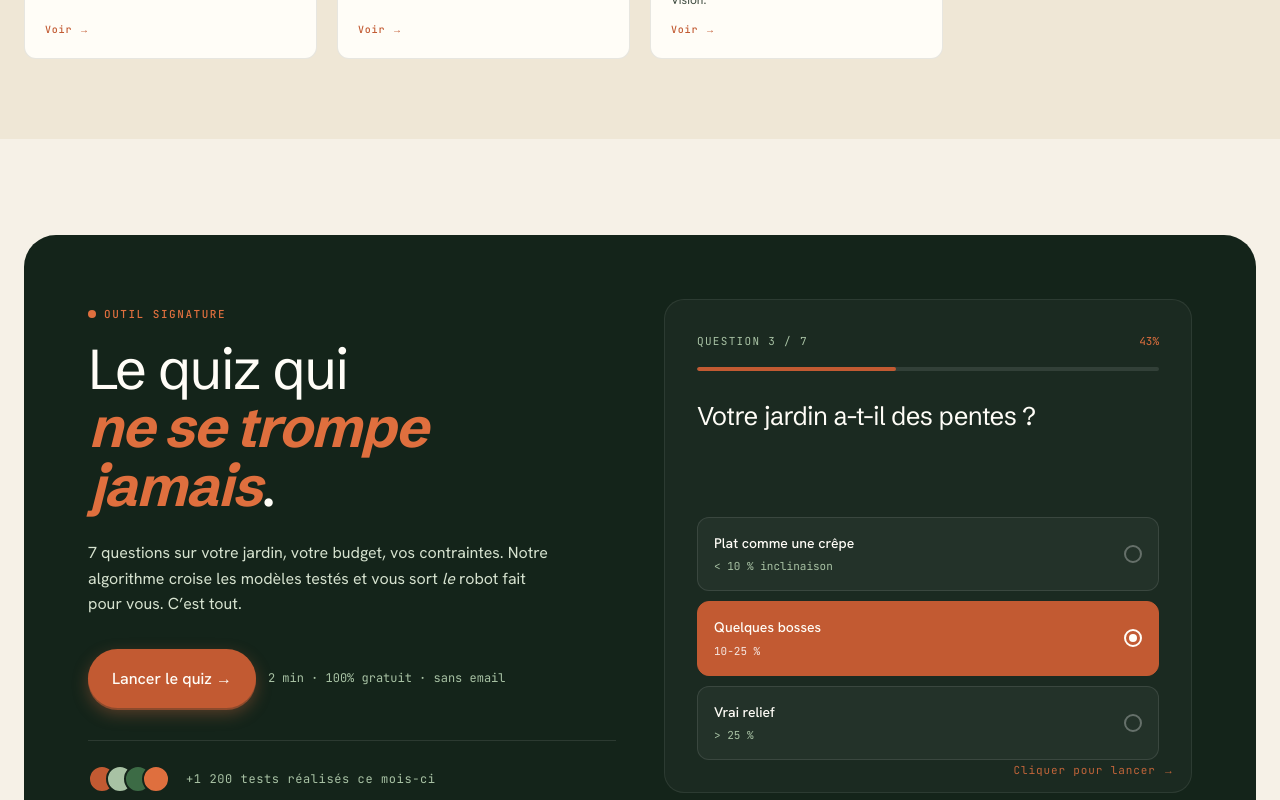
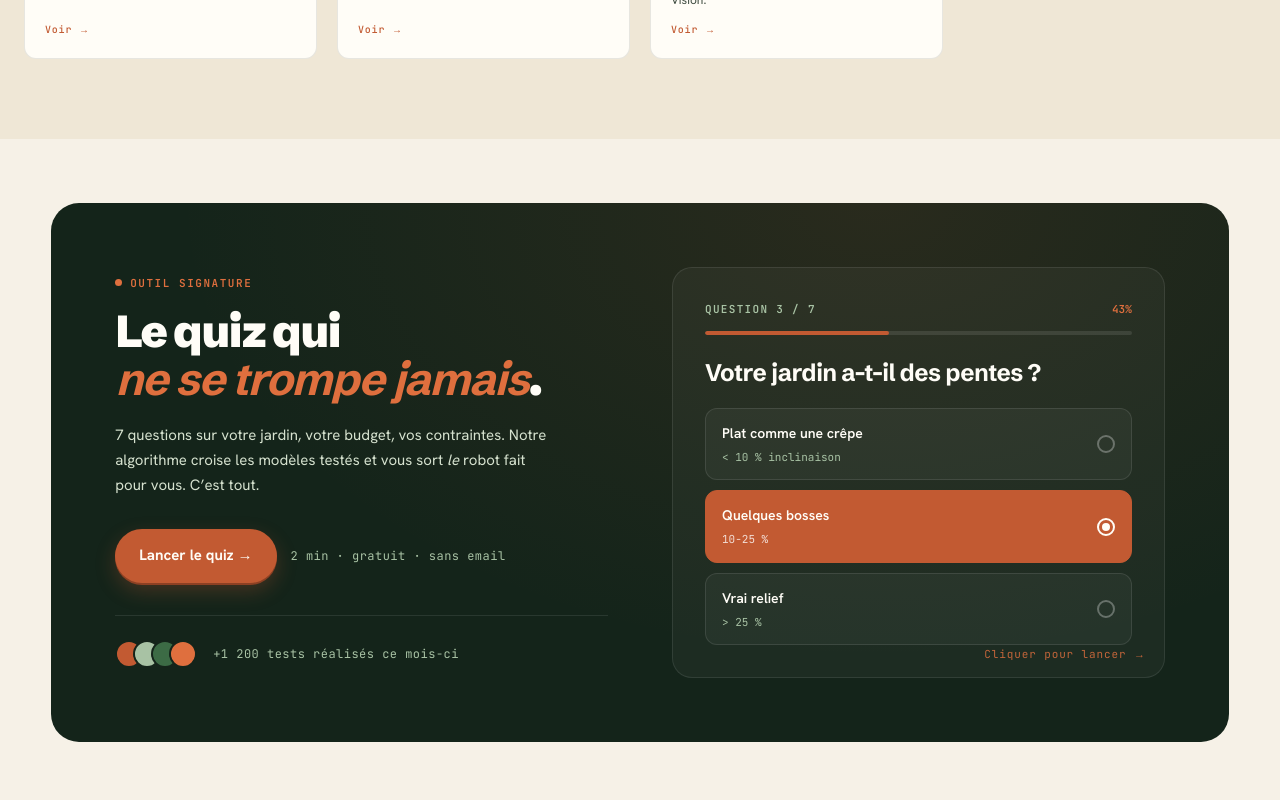
Before and after one commit to boutiqueambiancejapon-sketch/robot-tondeuse, a Next.js app: page / in a window 1280 px wide. Shown: the part 5440-6240 px from the top of the page. Built offline with nearby package versions, Linux system fonts and the light colour scheme; no server answers.

Commit message:
feat: upgrade HomeQuizTeaser typography to V2 DA (Batch 6)

```diff
--- a/components/home/HomeQuizTeaser.tsx
+++ b/components/home/HomeQuizTeaser.tsx
@@ -1,5 +1,5 @@
 /**
- * HomeQuizTeaser — bloc forest-deep signature Atelier Vert.
+ * HomeQuizTeaser — bloc signature Atelier Vert.
  * 2 colonnes : pitch quiz (gauche) + preview quiz simulé (droite).
  * Server Component — visuel pur.
  */
@@ -16,24 +16,43 @@ const TESTER_DOTS = ['var(--copper)', 'var(--sage)', 'var(--moss)', 'var(--coppe
 
 export function HomeQuizTeaser() {
   return (
-    <section style={{ padding: 'var(--space-24) 0', background: 'var(--paper)', position: 'relative', overflow: 'hidden' }}>
-      <div style={{ maxWidth: 1280, margin: '0 auto', padding: '0 var(--space-6)' }}>
+    <section
+      style={{
+        padding: 'clamp(40px, 5vw, 72px) 0',
+        background: 'var(--paper)',
+        position: 'relative',
+        overflow: 'hidden',
+      }}
+    >
+      <div style={{ maxWidth: 1280, margin: '0 auto', padding: '0 clamp(28px, 4vw, 80px)' }}>
         <div
           className="quiz-teaser-grid"
           style={{
             display: 'grid',
             gridTemplateColumns: '1fr 1fr',
-            gap: 'var(--space-12)',
+            gap: 'clamp(32px, 5vw, 64px)',
             background: 'var(--forest-deep)',
             color: 'var(--ivory)',
-            borderRadius: 32,
-            padding: 'var(--space-16)',
+            borderRadius: 28,
+            padding: 'clamp(32px, 5vw, 64px)',
             position: 'relative',
             overflow: 'hidden',
           }}
         >
-          {/* Pitch quiz */}
-          <div>
+          {/* Subtle grain overlay */}
+          <div
+            aria-hidden="true"
+            style={{
+              position: 'absolute',
+              inset: 0,
+              borderRadius: 28,
+              pointerEvents: 'none',
+              background: 'radial-gradient(ellipse at 70% 0%, rgba(194,90,50,0.12) 0%, transparent 60%)',
+            }}
+          />
+
+          {/* ── Left — pitch ── */}
+          <div style={{ position: 'relative', zIndex: 1 }}>
             <p
               style={{
                 display: 'inline-flex',
@@ -41,56 +60,96 @@ export function HomeQuizTeaser() {
                 gap: 8,
                 fontFamily: 'var(--next-font-mono), monospace',
                 fontSize: 11,
-                fontWeight: 500,
+                fontWeight: 700,
                 letterSpacing: '0.14em',
                 textTransform: 'uppercase',
                 color: 'var(--copper-bright)',
-                marginBottom: 'var(--space-4)',
+                marginBottom: 16,
               }}
             >
-              <span aria-hidden="true" style={{ display: 'inline-block', width: 8, height: 8, borderRadius: '50%', background: 'var(--copper-bright)' }} />
+              <span
+                aria-hidden="true"
+                style={{
+                  display: 'inline-block',
+                  width: 7,
+                  height: 7,
+                  borderRadius: '50%',
+                  background: 'var(--copper-bright)',
+                }}
+              />
               Outil signature
             </p>
             <h2
               style={{
-                fontFamily: 'var(--next-font-display), Georgia, serif',
-                fontSize: 'clamp(2rem, 4.5vw, 3.5rem)',
-                fontWeight: 400,
-                letterSpacing: '-0.025em',
-                lineHeight: 1.05,
+                fontSize: 'clamp(26px, 3.5vw, 46px)',
+                fontWeight: 900,
+                letterSpacing: '-0.03em',
+                lineHeight: 1.06,
                 color: 'var(--ivory)',
-                margin: '0 0 var(--space-6)',
+                marginBottom: 20,
               }}
             >
               Le quiz qui<br />
               <em style={{ color: 'var(--copper-bright)', fontStyle: 'italic' }}>ne se trompe jamais</em>.
             </h2>
-            <p style={{ fontSize: 16, color: 'var(--sage-light)', maxWidth: 460, lineHeight: 1.6, marginBottom: 'var(--space-8)' }}>
-              7 questions sur votre jardin, votre budget, vos contraintes. Notre algorithme croise les modèles testés et vous sort <em>le</em> robot fait pour vous. C&rsquo;est tout.
+            <p
+              style={{
+                fontSize: 15,
+                color: 'var(--sage-light)',
+                maxWidth: 440,
+                lineHeight: 1.65,
+                marginBottom: 32,
+              }}
+            >
+              7 questions sur votre jardin, votre budget, vos contraintes. Notre algorithme croise
+              les modèles testés et vous sort <em>le</em> robot fait pour vous. C&rsquo;est tout.
             </p>
-            <div style={{ display: 'flex', gap: 12, alignItems: 'center', marginBottom: 'var(--space-8)', flexWrap: 'wrap' }}>
+            <div
+              style={{
+                display: 'flex',
+                gap: 14,
+                alignItems: 'center',
+                marginBottom: 32,
+                flexWrap: 'wrap',
+              }}
+            >
               <Link
                 href="/quiz"
+                className="btn btn-primary"
                 style={{
                   display: 'inline-flex',
                   alignItems: 'center',
-                  padding: '16px 24px',
+                  padding: '14px 24px',
                   background: 'var(--copper)',
                   color: 'var(--ivory)',
                   borderRadius: 100,
-                  fontSize: 16,
-                  fontWeight: 500,
+                  fontSize: 15,
+                  fontWeight: 700,
                   textDecoration: 'none',
-                  boxShadow: '0 2px 0 0 #8c4a2c, 0 6px 16px rgba(184, 98, 61, 0.4)',
                 }}
               >
                 Lancer le quiz →
               </Link>
-              <span style={{ fontFamily: 'var(--next-font-mono), monospace', fontSize: 12, color: 'var(--sage)' }}>
-                2 min · 100% gratuit · sans email
+              <span
+                style={{
+                  fontFamily: 'var(--next-font-mono), monospace',
+                  fontSize: 12,
+                  color: 'var(--sage)',
+                  letterSpacing: '0.04em',
+                }}
+              >
+                2 min · gratuit · sans email
               </span>
             </div>
-            <div style={{ display: 'flex', alignItems: 'center', gap: 16, paddingTop: 'var(--space-6)', borderTop: '1px solid rgba(255,255,255,0.10)' }}>
+            <div
+              style={{
+                display: 'flex',
+                alignItems: 'center',
+                gap: 16,
+                paddingTop: 24,
+                borderTop: '1px solid rgba(255,255,255,0.09)',
+              }}
+            >
               <div style={{ display: 'flex' }}>
                 {TESTER_DOTS.map((bg, i) => (
                   <span
@@ -108,52 +167,96 @@ export function HomeQuizTeaser() {
                   />
                 ))}
               </div>
-              <div style={{ fontFamily: 'var(--next-font-mono), monospace', fontSize: 12, color: 'var(--sage)', letterSpacing: '0.05em' }}>
+              <span
+                style={{
+                  fontFamily: 'var(--next-font-mono), monospace',
+                  fontSize: 12,
+                  color: 'var(--sage)',
+                  letterSpacing: '0.04em',
+                }}
+              >
                 +1 200 tests réalisés ce mois-ci
-              </div>
+              </span>
             </div>
           </div>
 
-          {/* Preview quiz simulé — entièrement cliquable vers /quiz */}
+          {/* ── Right — preview quiz ── */}
           <Link
             href="/quiz"
             aria-label="Lancer le quiz"
             className="quiz-teaser-preview"
             style={{
-              background: 'rgba(255,255,255,0.03)',
+              background: 'rgba(255,255,255,0.04)',
               borderRadius: 20,
-              padding: 'var(--space-8)',
-              border: '1px solid rgba(255,255,255,0.08)',
+              padding: 'clamp(20px, 3vw, 32px)',
+              border: '1px solid rgba(255,255,255,0.09)',
               display: 'flex',
               flexDirection: 'column',
               justifyContent: 'space-between',
-              minHeight: 420,
+              minHeight: 380,
               textDecoration: 'none',
               color: 'inherit',
               transition: 'border-color 200ms ease, transform 200ms ease',
               cursor: 'pointer',
               position: 'relative',
+              zIndex: 1,
             }}
           >
             <div>
-              <div style={{ display: 'flex', justifyContent: 'space-between', marginBottom: 16 }}>
-                <span style={{ fontFamily: 'var(--next-font-mono), monospace', fontSize: 11, color: 'var(--sage)', letterSpacing: '0.12em' }}>
+              <div
+                style={{
+                  display: 'flex',
+                  justifyContent: 'space-between',
+                  marginBottom: 12,
+                }}
+              >
+                <span
+                  style={{
+                    fontFamily: 'var(--next-font-mono), monospace',
+                    fontSize: 11,
+                    color: 'var(--sage)',
+                    letterSpacing: '0.12em',
+                    fontWeight: 600,
+                  }}
+                >
                   QUESTION 3 / 7
                 </span>
-                <span style={{ fontFamily: 'var(--next-font-mono), monospace', fontSize: 11, color: 'var(--copper-bright)' }}>
+                <span
+                  style={{
+                    fontFamily: 'var(--next-font-mono), monospace',
+                    fontSize: 11,
+                    color: 'var(--copper-bright)',
+                    fontWeight: 700,
+                  }}
+                >
                   43%
                 </span>
               </div>
-              <div style={{ height: 4, background: 'rgba(255,255,255,0.1)', borderRadius: 100, overflow: 'hidden', marginBottom: 'var(--space-8)' }}>
-                <div style={{ width: '43%', height: '100%', background: 'var(--copper)', borderRadius: 100 }} />
+              <div
+                style={{
+                  height: 4,
+                  background: 'rgba(255,255,255,0.1)',
+                  borderRadius: 100,
+                  overflow: 'hidden',
+                  marginBottom: 24,
+                }}
+              >
+                <div
+                  style={{
+                    width: '43%',
+                    height: '100%',
+                    background: 'var(--copper)',
+                    borderRadius: 100,
+                  }}
+                />
               </div>
               <h3
                 style={{
-                  fontFamily: 'var(--next-font-display), Georgia, serif',
-                  fontSize: 'clamp(1.4rem, 2vw, 1.8rem)',
-                  fontWeight: 400,
+                  fontSize: 'clamp(18px, 2vw, 24px)',
+                  fontWeight: 700,
                   letterSpacing: '-0.02em',
-                  marginBottom: 'var(--space-6)',
+                  lineHeight: 1.2,
+                  marginBottom: 20,
                   color: 'var(--ivory)',
                 }}
               >
@@ -165,18 +268,28 @@ export function HomeQuizTeaser() {
                 <div
                   key={opt.label}
                   style={{
-                    padding: '14px 16px',
+                    padding: '13px 16px',
                     background: opt.selected ? 'var(--copper)' : 'rgba(255,255,255,0.04)',
-                    border: `1px solid ${opt.selected ? 'var(--copper)' : 'rgba(255,255,255,0.1)'}`,
+                    border: `1px solid ${opt.selected ? 'var(--copper)' : 'rgba(255,255,255,0.10)'}`,
                     borderRadius: 12,
                     display: 'flex',
                     justifyContent: 'space-between',
                     alignItems: 'center',
+                    transition: 'background 150ms ease',
                   }}
                 >
                   <div>
-                    <div style={{ fontSize: 14, fontWeight: 500 }}>{opt.label}</div>
-                    <div style={{ fontFamily: 'var(--next-font-mono), monospace', fontSize: 11, color: opt.selected ? 'rgba(255,255,255,0.85)' : 'var(--sage)', marginTop: 2 }}>
+                    <div style={{ fontSize: 14, fontWeight: 600, color: 'var(--ivory)' }}>
+                      {opt.label}
+                    </div>
+                    <div
+                      style={{
+                        fontFamily: 'var(--next-font-mono), monospace',
+                        fontSize: 11,
+                        color: opt.selected ? 'rgba(255,255,255,0.8)' : 'var(--sage)',
+                        marginTop: 2,
+                      }}
+                    >
                       {opt.sub}
                     </div>
                   </div>
@@ -189,23 +302,31 @@ export function HomeQuizTeaser() {
                       display: 'flex',
                       alignItems: 'center',
                       justifyContent: 'center',
+                      flexShrink: 0,
                     }}
                   >
                     {opt.selected && (
-                      <span style={{ display: 'inline-block', width: 8, height: 8, borderRadius: '50%', background: 'var(--ivory)' }} />
+                      <span
+                        style={{
+                          display: 'inline-block',
+                          width: 8,
+                          height: 8,
+                          borderRadius: '50%',
+                          background: 'var(--ivory)',
+                        }}
+                      />
                     )}
                   </div>
                 </div>
               ))}
             </div>
-            {/* Overlay hint au survol : "Cliquer pour lancer →" */}
             <span
               className="quiz-teaser-preview-hint"
               aria-hidden="true"
               style={{
                 position: 'absolute',
-                bottom: 'var(--space-3)',
-                right: 'var(--space-4)',
+                bottom: 14,
+                right: 18,
                 fontFamily: 'var(--next-font-mono), monospace',
                 fontSize: 11,
                 color: 'var(--copper-bright)',
```
